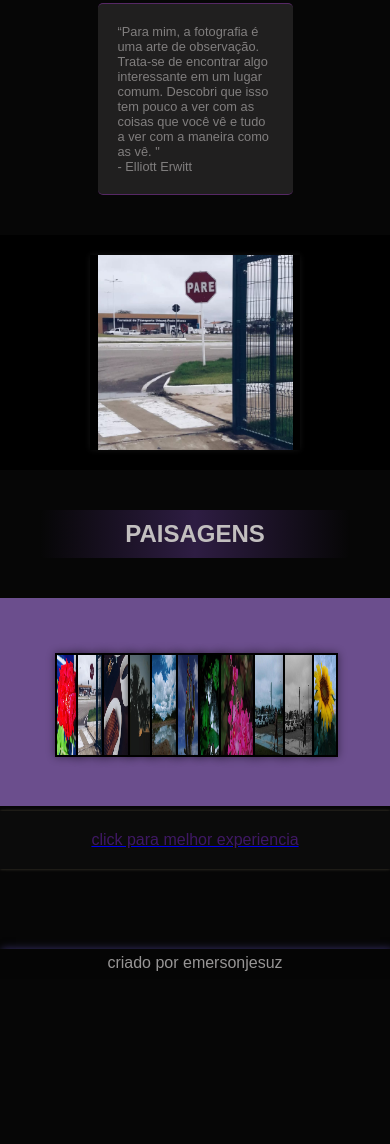
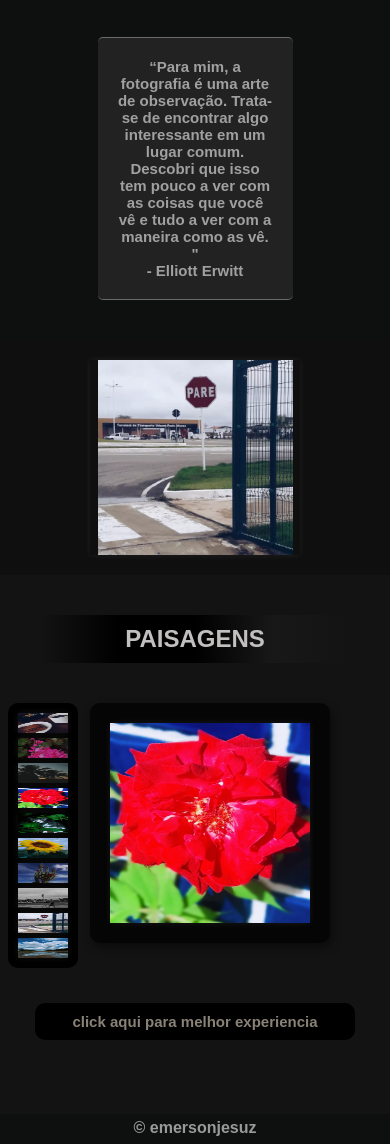
Before and after one commit to emersonjesuz/respositorio, a plain HTML site: page site002/index.html in a window 390 px wide. Shown: the part 221-1365 px from the top of the page. Before the commit the page ends 1200 px from the top, so only its background shows below. Drawn offline with Linux system fonts and the light colour scheme.

Commit message:
atualizaçao

```diff
--- a/site002/estilo/site.css
+++ b/site002/estilo/site.css
@@ -10,7 +10,9 @@
 
 body{
     font-family: Arial, Helvetica, sans-serif;
-    background-color: rgba(0, 0, 0, 0.977);
+    background-color: rgba(17, 19, 20, 0.977);
+    width: 100%;
+
 }
 
 header{
@@ -23,7 +25,7 @@ header{
 header > h1{
     font-variant:small-caps ;
     font-family: 'Titan One', cursive;
-    font-size: 3.5em;
+    font-size: 5em;
     text-shadow: 0px 0px 3px rgba(0, 0, 0, 0.56);
 }
 header > p{
@@ -32,37 +34,44 @@ header > p{
 nav{
     border-bottom: 2px solid rgba(0, 0, 0, 0.18);
     background-color: rgb(141, 140, 140);
-    padding: 10px;
-    text-align: center;
-    box-shadow: 0px 5px 4px rgba(216, 145, 239, 0.404);
+    padding: 5px 20px;
+    text-align: end;
+
 
 
 }
+samp{
+    font-weight: bold;
+    font-size: 20px;
+    color: rgba(0, 0, 0, 0.442);
+    padding-left: 5px;
+}
 
 nav > a{
-    text-decoration: none;
-    color: rgba(0, 0, 0, 0.56);
-    padding-left: 5px;
+    font-size: 25px;
+    text-decoration:none;
+    color: rgba(0, 0, 0, 0.527);
+    padding-left: 20px;
     font-weight: bold;
     font-family: 'Titan One', cursive;
 }
 nav > a:hover{
-    background-color: rgba(69, 84, 76, 0.456);
-    padding: 5px;
+    color: black;
+
     text-decoration: underline;
-    text-decoration-color: rgba(238, 59, 247, 0.571);
-    transition: 200ms;
+    text-decoration-color: rgba(16, 16, 16, 0.935);
+
 }
 main {
     padding: 40px;
 }
 section.frase > p{
     display: block;
-    border-block: 1px solid rgba(203, 59, 247, 0.323);
-border-radius: 5px;
+    border-block: 1px solid rgba(255, 255, 255, 0.323);
+    border-radius: 5px;
 
-    background-color: rgba(249, 246, 246, 0.104);
-    color: rgb(128, 126, 126);
+    background-color: rgba(36, 36, 36, 0.958);
+    color: rgba(248, 246, 246, 0.598);
 
     margin: auto;
     padding: 20px;
@@ -71,10 +80,13 @@ border-radius: 5px;
     font-size: 0.8em;
 
 }
+.fundo-txt{
+    background: rgba(5, 5, 5, 0.435);
+}
 main > h1{
     border-radius: 5px;
     padding: 10px;
-    background-image: linear-gradient(to right,transparent, rgba(76, 46, 112, 0.571), transparent);
+    background-image: linear-gradient(to right,transparent , black,black, rgb(24, 24, 24), transparent);
     color: rgb(194, 191, 191);
     text-align: center;
     font-weight: bold;
@@ -90,7 +102,7 @@ main > h1{
     justify-content: center;
 /**/
     padding: 20px;
-    background-color: black;
+    background-color: rgb(15, 15, 15);
 }
 #slider{
     width: 60%;
@@ -122,58 +134,78 @@ img{
 
 }
 /**/
+#caixa{
+    position: relative;
+}
+.conteiner > div > img {
+    width: 100%;
+    height: 100%;
 
-main.painel{
-    max-width: 1000px;
-    background-color: rgb(107, 78, 141);
+
+}
+.conteiner{
+    display: flexbox;
+    align-content: center;
+    width: 60px;
     margin: auto;
-}
-.albool01{
-    display: inline-flex;
-    padding: 10px;
-    height:100px;
-    width: 90%;
+    padding: 5px;
+    background: black;
+    position: absolute;
+
+    border-radius: 10px;
+
 
 
 
 }
+.conteiner > div{
 
-.albool01 > a > img{
+    margin: 5px ;
+    width: 50px;
+    height: 47.5px;
+    background-color: rgb(12, 10, 12);
+}
+/* albool de foto*/
+.t{
+    text-align: center;
+    margin: 20px auto;
+    width: 350px;
+    background-color: black;
+    align-items: center;
+    border-radius: 10px;
+}
+.t > a , p{
+    text-align: center;
+    padding: 10px;
+    text-decoration: none;
+    font-weight: bold;
+    color: rgba(250, 235, 215, 0.554);
+}
+a{
+    text-decoration: none;
+}
+#res{
+    background-color: rgb(5, 5, 5);
 
+    width: 500px;
+    margin: auto;
+    padding: 20px;
+    height: 500px;
+
+    box-shadow: 2px 4px 10px rgba(0, 0, 0, 0.488);
+}#foto{
     width: 100%;
     height: 100%;
-    margin: 5px;
-    border: 2px solid black;
-    box-shadow: 0px 0px 9px rgba(0, 0, 0, 0.476);
-}
-.albool01>a>img:hover{
-    width: 200px;
     display: block;
-    position: absolute;
-    height:200px;
-    margin: 5px;
-    transform: translate(-50%, -25%);
-}
-.t{
     margin: auto;
-    background-color: rgb(11, 11, 11);
-    color: rgba(137, 43, 226, 0.417);
-    text-align: center;
-    padding: 20px;
-    max-width: 1000px;
-    box-shadow: 0px 0px 3px rgba(245, 222, 179, 0.274);
-    margin-top: 5px;
-}
-.t:hover{
-    color: aliceblue;
-    max-width: 1010px;
-    background-color: rgba(0, 0, 0, 0.468);
+
 }
 footer{
-    margin-top: 80px;
+    margin-top: 0px;
     background-color: rgba(5, 5, 5, 0.435);
     height:30px;
-    box-shadow: 2px 0px 8px rgba(105, 90, 205, 0.503);
+    margin-bottom: 0px;
+
 }
 footer > p{
     color: rgba(254, 250, 250, 0.588);
@@ -181,3 +213,189 @@ footer > p{
     padding:5px;
 
 }
+
+
+
+#cor-body{
+    background-color:#131313 ;
+    padding-bottom: 30%;
+
+    height: 100vh;
+    width: 100vw;
+}
+
+@media (max-width:1500px){
+    .conteiner{
+        margin-left: 20%;
+    }
+}
+@media (max-width:1200px){
+    .conteiner{
+        margin-left: 15%;
+    }
+}
+@media (max-width:1050px){
+    .conteiner{
+        margin-left: 10%;
+    }
+}
+@media (max-width:900px){
+    .conteiner{
+        margin-left: 5%;
+    }
+}
+@media (max-width:780px){
+    *{margin: 0px;}
+    nav{
+        text-align: center;
+    }
+   #res {
+        border-radius: 10px;
+        width: 400px;
+        height: 400px;
+    }
+    .conteiner{
+        margin-left: 9%;
+    }
+    .t{
+        width: 300px;
+        font-size: 15px;
+    }
+    #cor-body{
+        margin-bottom: 0px;
+    }
+}
+@media (max-width:750px){
+    *{margin: 0px;}
+    nav{
+        text-align: center;
+    }
+   #res {
+        border-radius: 10px;
+        width: 300px;
+        height: 300px;
+    }
+    .conteiner{
+        margin-left: 8%;
+    }
+    .conteiner > div{
+        height: 30px;
+    }
+    .t{
+        width: 300px;
+        font-size: 15px;
+    }
+    #cor-body{
+        margin-bottom: 0px;
+    }
+}
+@media (max-width:670px){
+    *{margin: 0px;}
+    nav{
+        text-align: center;
+    }
+   #res {
+        border-radius: 10px;
+        width: 300px;
+        height: 300px;
+    }
+    .conteiner{
+        margin-left: 9%;
+    }
+    .t{
+        width: 300px;
+        font-size: 15px;
+    }
+    #cor-body{
+        margin-bottom: 0px;
+        height: 80vh;
+    }
+}
+@media (max-width:600px){
+
+    nav{
+        text-align: center;
+    }
+   #res {
+        border-radius: 10px;
+        width: 300px;
+        height: 300px;
+    }
+    .conteiner{
+        margin-left: 3%;
+    }
+    .t{
+        width: 300px;
+        font-size: 15px;
+    }
+    #cor-body{
+        margin-bottom: 0px;
+        height: 70vh;
+    }
+}
+@media (max-width:520px){
+
+    nav{
+        text-align: center;
+    }
+   #res {
+        border-radius: 10px;
+        width: 300px;
+        height: 300px;
+        margin-left: 23%;
+    }
+    .conteiner{
+        margin-left: 2%;
+
+    }
+    .conteiner > div{
+        height: 30px;
+    }
+    .t{
+        width: 300px;
+        font-size: 15px;
+        margin-top: 60px;
+    }
+    #cor-body{
+        margin-bottom: 0px;
+        height: 80vh;
+    }
+}
+@media (max-width:450px){
+
+    header{
+        font-size: 15px;
+    }
+    nav{
+        text-align: center;
+
+    }
+    nav > a{
+        font-size: 15px;
+    }
+    section.frase > p{
+        font-size: 15px;
+    }
+   #res {
+        border-radius: 10px;
+        width: 200px;
+        height: 200px;
+        margin-left: 23%;
+    }
+    .conteiner{
+        margin-left: 2%;
+
+    }
+    .conteiner > div{
+        height: 20px;
+    }
+    .t{
+        width: 300px;
+        font-size: 15px;
+        margin-top: 60px;
+    }
+    #cor-body{
+        margin-bottom: 0px;
+        height: 50vh;
+    }
+}
--- a/site002/index.html
+++ b/site002/index.html
@@ -15,18 +15,20 @@
         3 vai aparecer fotos com difeentes ninchos e cada um deles leva a um expaço com todas as fotos da aquele nicho
 
         4 rodapé com as redes sociais e telefone pra contato email -->
-    <header>
+    <header id="header">
         <h1>Polyana</h1>
         <p>Designer e Fotografia</p>
     </header>
-    <nav>
+    <nav  id="nav">
         <a href="#">Home</a>
+        <samp>|</samp>
         <a href="#">Sobre</a>
+        <samp>|</samp>
         <a href="#">Redes</a>
 
     </nav>
 
-    <main>
+    <main class="fundo-txt">
 
 
         <section class="frase">
@@ -53,38 +55,60 @@
         <script src="script.js"></script>
 
     </div>
+  <div id="cor-body">
 
+        <div id="caixa">
             <main>
                 <h1>
                     PAISAGENS
                 </h1>
             </main>
-    <main class="painel">
-        <section class="albool01">
-           <a target="_blank" href="imagens/IMG-20220603-WA0001.jpg"><img src="imagens/IMG-20220603-WA0001.jpg" alt=""></a>
-           <a target="_blank" href="imagens/IMG-20220603-WA0002.jpg"><img src="imagens/IMG-20220603-WA0002.jpg" alt=""></a>
-
-            <a target="_blank" href="imagens/IMG-20220603-WA0003.jpg"><img src="imagens/IMG-20220603-WA0003.jpg" alt=""></a>
-
-            <a target="_blank" href="imagens/IMG-20220603-WA0004.jpg"><img src="imagens/IMG-20220603-WA0004.jpg" alt=""></a>
-            <a target="_blank" href="imagens/IMG-20220603-WA0005.jpg"><img src="imagens/IMG-20220603-WA0005.jpg" alt=""></a>
-            <a target="_blank" href="imagens/IMG-20220603-WA0006.jpg"><img src="imagens/IMG-20220603-WA0006.jpg" alt=""></a>
-
-            <a target="_blank" href="imagens/IMG-20220603-WA0007.jpg"><img src="imagens/IMG-20220603-WA0007.jpg" alt=""></a>
-            <a target="_blank" href="imagens/IMG-20220603-WA0008.jpg"><img src="imagens/IMG-20220603-WA0008.jpg" alt=""></a>
-            <a target="_blank" href="imagens/IMG-20220603-WA0009.jpg"><img src="imagens/IMG-20220603-WA0009.jpg" alt=""></a>
-            <a target="_blank" href="imagens/IMG-20220603-WA0010.jpg"><img src="imagens/IMG-20220603-WA0010.jpg" alt=""></a>
-            <a target="_blank" href="imagens/IMG-20220603-WA0011.jpg"><img src="imagens/IMG-20220603-WA0011.jpg" alt=""></a>
-
+            <section class="conteiner">
+                <div onclick="img1()">
+                    <img src="albool/chicara.jpg" alt="">
+                </div>
+                <div onclick="img2()">
+                    <img src="albool/abelha.jpg" >
+                </div>
+                <div onclick="img3()">
+                    <img src="albool/coqueiro.jpg" alt="">
+                </div>
+                <div onclick="img4()">
+                    <img src="albool/flor-verm.jpg" alt="">
+                </div>
+                <div onclick="img5()">
+                    <img src="albool/gato.jpg" alt="">
+                </div>
+                <div onclick="img6()">
+                    <img src="albool/girasol.jpg" alt="">
+                </div>
+                <div onclick="img7()">
+                    <img src="albool/madacaru.jpg" alt="">
+                </div>
+                <div onclick="img8()">
+                    <img  src="albool/mulher-preto.jpg" alt="">
+                </div>
+                <div onclick="img9()">
+                    <img src="albool/placa-pare.jpg" alt="">
+                </div>
+                <div onclick="img10()">
+                    <img src="albool/poça-dagua.jpg" alt="">
+                </div>
             </section>
-    </main>
+            <div id="res">
+                <img id="foto" src="imagens/IMG-20220603-WA0001.jpg" alt="">
+            </div>
             <div class="t-caixa">
                 <a href="https://www.instagram.com/polli_ana_st/?hl=pt-br" target="_blank">
-            <p class="t">click para melhor experiencia</p>
+                    <p class="t">click aqui para melhor experiencia</p>
                 </a>
             </div>
+        </div>
+    </div>
+
     <footer>
-        <p>criado por emersonjesuz</p>
+        <p>&copy; emersonjesuz</p>
     </footer>
+    <script src="script1.js"></script>
 </body>
 </html>
--- /dev/null
+++ b/site002/script1.js
@@ -0,0 +1,81 @@
+//colocar res pra todos usarem
+var res = window.document.getElementById('res')
+var img = document.getElementById('foto')
+var body = document.getElementById('cor-body')
+var header = document.getElementById('header')
+var nav = document.getElementById('nav')
+
+function img1(){
+
+    img.src ='imagens/IMG-20220603-WA0003.jpg'
+    body.style.background = '#251410df'
+    header.style.background ='#251410df'
+    nav.style.background ='#251410df'
+}
+
+function img2(){
+    img.src = 'imagens/IMG-20220603-WA0008.jpg'
+    body.style.background ='#935880'
+    header.style.background ='#935880'
+    nav.style.background ='#935880'
+
+}
+
+function img3(){
+    img.src = 'imagens/IMG-20220603-WA0004.jpg'
+    body.style.background ='#656d81'
+    header.style.background ='#656d81'
+    nav.style.background ='#656d81'
+}
+
+function img4(){
+    img.src ='imagens/IMG-20220603-WA0001.jpg'
+    body.style.background ='#952130'
+    header.style.background ='#952130'
+    nav.style.background ='#952130'
+}
+
+function img5(){
+    img.src ='imagens/IMG-20220603-WA0007.jpg'
+    body.style.background ='#225826'
+    header.style.background ='#225826'
+    nav.style.background ='#225826'
+}
+
+function img6(){
+    img.src = 'imagens/IMG-20220603-WA0011.jpg'
+    body.style.background ='#8f9a47'
+    header.style.background ='#8f9a47'
+    nav.style.background ='#8f9a47'
+}
+
+function img7(){
+    img.src = 'imagens/IMG-20220603-WA0006.jpg'
+    body.style.background ='#384d7a'
+    header.style.background ='#384d7a'
+    nav.style.background ='#384d7a'
+}
+
+
+function img8(){
+
+    img.src ='imagens/IMG-20220603-WA0010.jpg'
+    body.style.background ='#b4b5b7 '
+    header.style.background ='#b4b5b7'
+    nav.style.background ='#b4b5b7'
+}
+
+
+function img9(){
+    img.src ='imagens/IMG-20220603-WA0002.jpg'
+    body.style.background ='#86665b '
+    header.style.background ='#86665b'
+    nav.style.background ='#86665b'
+}
+
+function img10(){
+    img.src ='imagens/IMG-20220603-WA0005.jpg'
+    body.style.background ='#abb1ed '
+    header.style.background ='#abb1ed'
+    nav.style.background ='#abb1ed'
+}
```
Also changed, not shown: site002/albool/abelha.jpg (added), site002/albool/chicara.jpg (added), site002/albool/coqueiro.jpg (added), site002/albool/flor-verm.jpg (added), site002/albool/gato.jpg (added), site002/albool/girasol.jpg (added), site002/albool/madacaru.jpg (added), site002/albool/mulher-color.jpg (added), site002/albool/mulher-preto.jpg (added), site002/albool/placa-pare.jpg (added), site002/albool/poça-dagua.jpg (added). Lines whose indentation alone changed are shown as unchanged.
